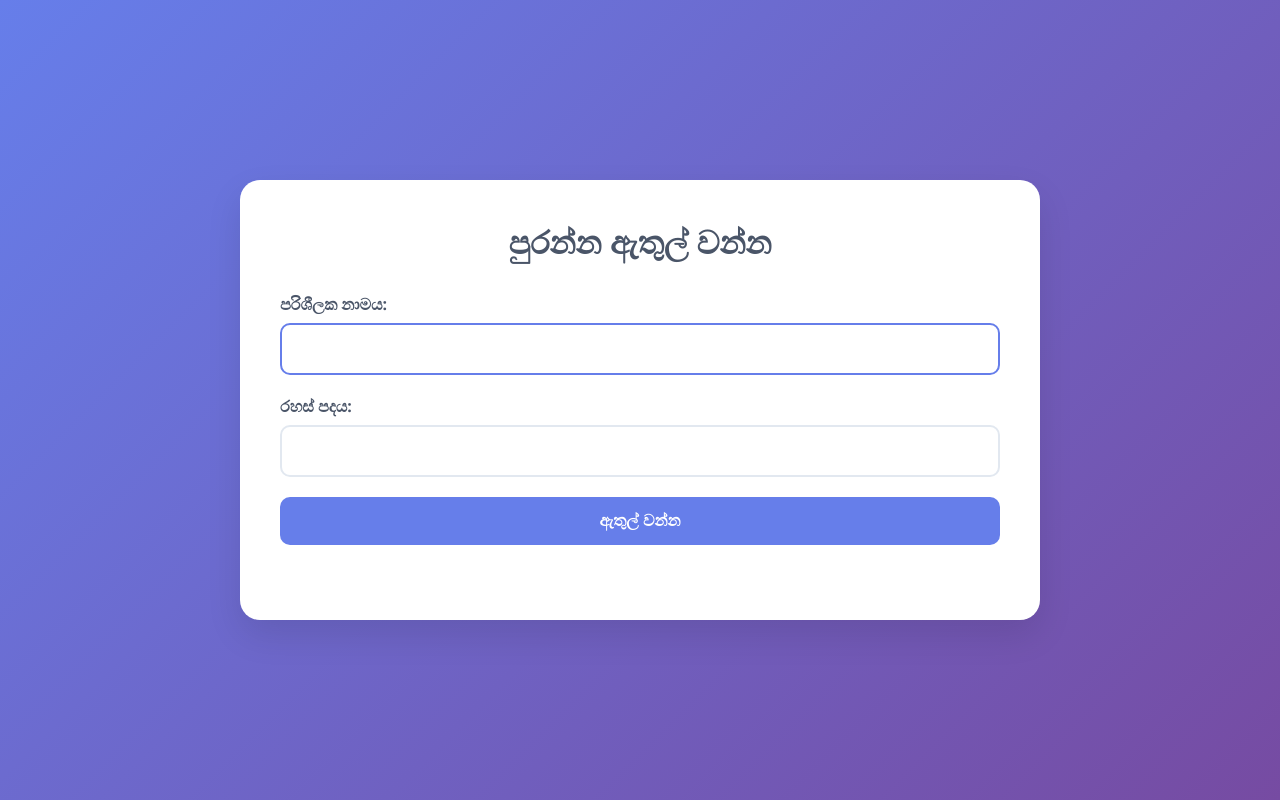
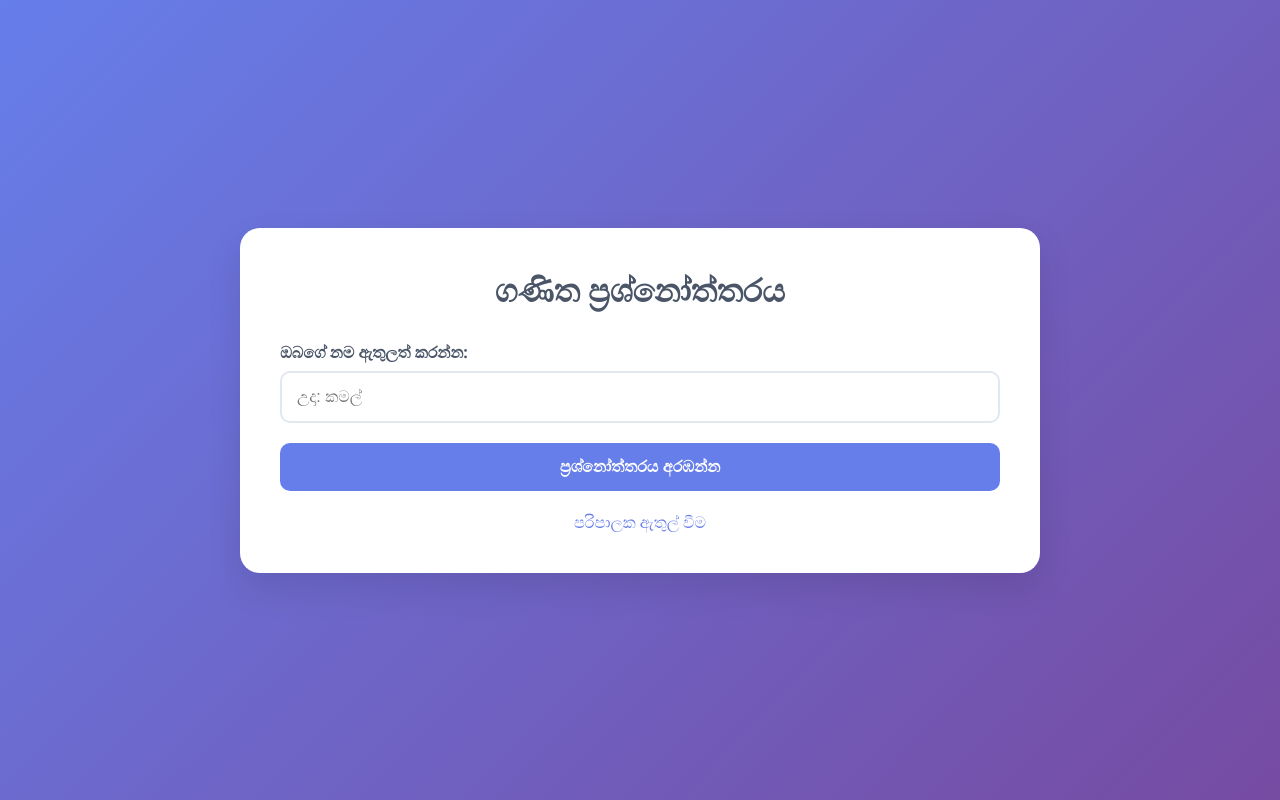
Before and after one commit to sameeralakmal78/myclass, a website: page index.html in a window 1280 px wide. Drawn offline with Linux system fonts and the light colour scheme.

Commit message:
Update index.html

```diff
--- a/index.html
+++ b/index.html
@@ -3,33 +3,32 @@
 <head>
     <meta charset="UTF-8">
     <meta name="viewport" content="width=device-width, initial-scale=1.0">
-    <title>පුද්ගලික ගණිත ප්‍රශ්නෝත්තරය</title>
+    <title>ගණිත ප්‍රශ්නෝත්තරය</title>
     <link rel="stylesheet" href="style.css">
 </head>
 <body>
     <div class="container">
-        <div id="login-screen" class="screen">
+        <!-- Student Name Input Screen -->
+        <div id="name-screen" class="screen">
             <div class="login-box">
-                <h1>පුරන්න ඇතුල් වන්න</h1>
-                <form id="loginForm">
-                    <div class="input-group">
-                        <label for="username">පරිශීලක නාමය:</label>
-                        <input type="text" id="username" name="username" required>
-                    </div>
-                    <div class="input-group">
-                        <label for="password">රහස් පදය:</label>
-                        <input type="password" id="password" name="password" required>
-                    </div>
-                    <button type="submit">ඇතුල් වන්න</button>
-                </form>
-                <p id="login-message" class="message"></p>
+                <h1>ගණිත ප්‍රශ්නෝත්තරය</h1>
+                <div class="input-group">
+                    <label for="studentName">ඔබගේ නම ඇතුලත් කරන්න:</label>
+                    <input type="text" id="studentName" placeholder="උදා: කමල්" required>
+                </div>
+                <button onclick="startQuiz()">ප්‍රශ්නෝත්තරය අරඹන්න</button>
+                <div class="admin-link">
+                    <a href="admin.html">පරිපාලක ඇතුල් වීම</a>
+                </div>
             </div>
         </div>
 
+        <!-- Quiz Screen -->
         <div id="quiz-screen" class="screen hidden">
             <div class="quiz-container">
                 <div class="quiz-header">
                     <h2>ගණිත ප්‍රශ්නෝත්තරය</h2>
+                    <div class="student-info" id="student-info"></div>
                     <div class="timers">
                         <div id="total-timer">මුළු කාලය: 75:00</div>
                         <div id="question-timer">ප්‍රශ්නය: 03:00</div>
@@ -48,12 +47,14 @@
             </div>
         </div>
 
+        <!-- Result Screen -->
         <div id="result-screen" class="screen hidden">
             <div class="result-container">
                 <h2>ප්‍රශ්නෝත්තරය අවසන්!</h2>
+                <div id="student-result" class="student-result"></div>
                 <div id="score-display">ඔබගේ ලකුණු: <span id="score">0</span>/10</div>
                 <div id="time-taken">ප්‍රශ්නෝත්තරය සඳහා ගතවූ කාලය: <span id="time">00:00</span></div>
-                <button id="restart-btn" class="btn-primary">නැවත ආරම්භ කරන්න</button>
+                <button onclick="restartQuiz()">නැවත ආරම්භ කරන්න</button>
             </div>
         </div>
     </div>
```
